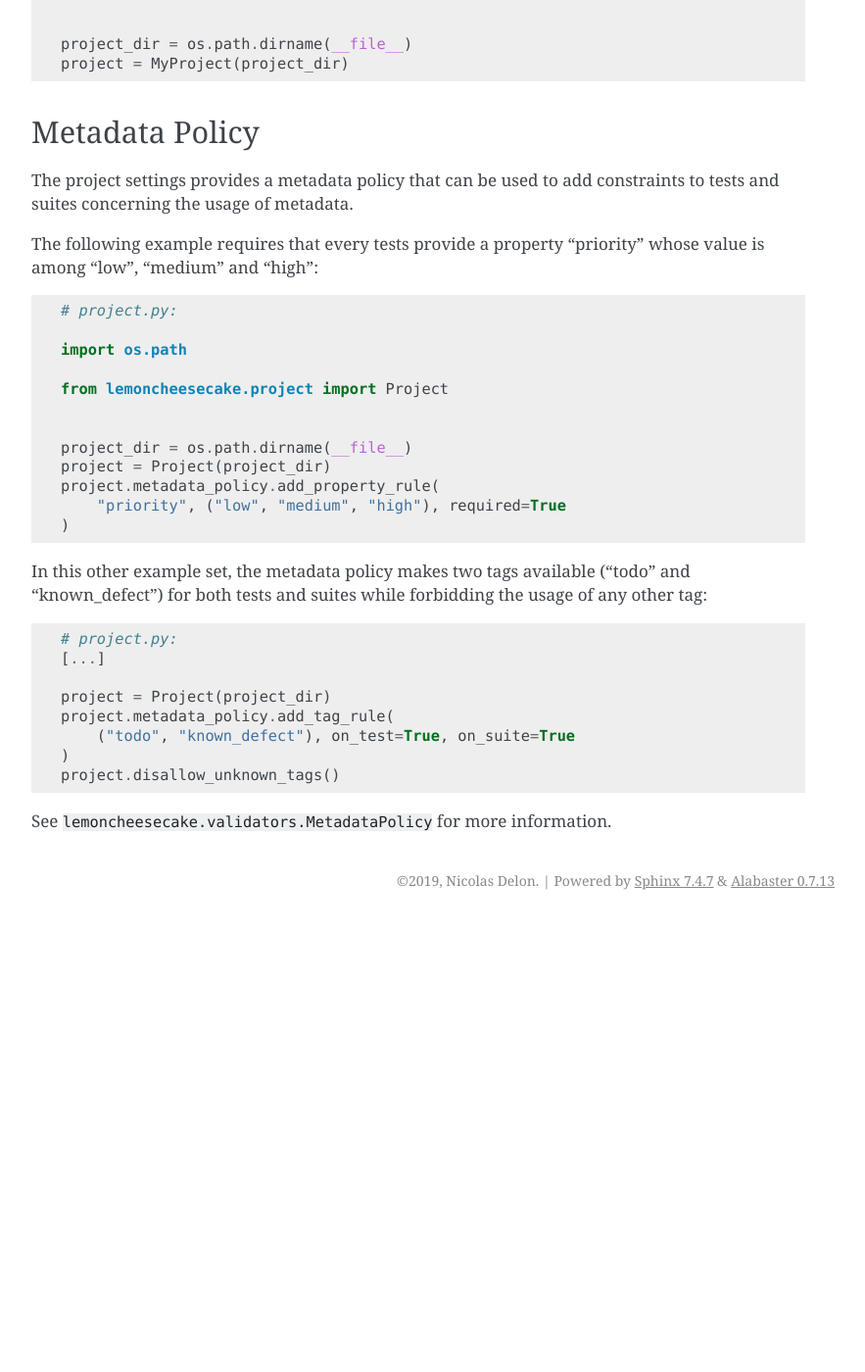
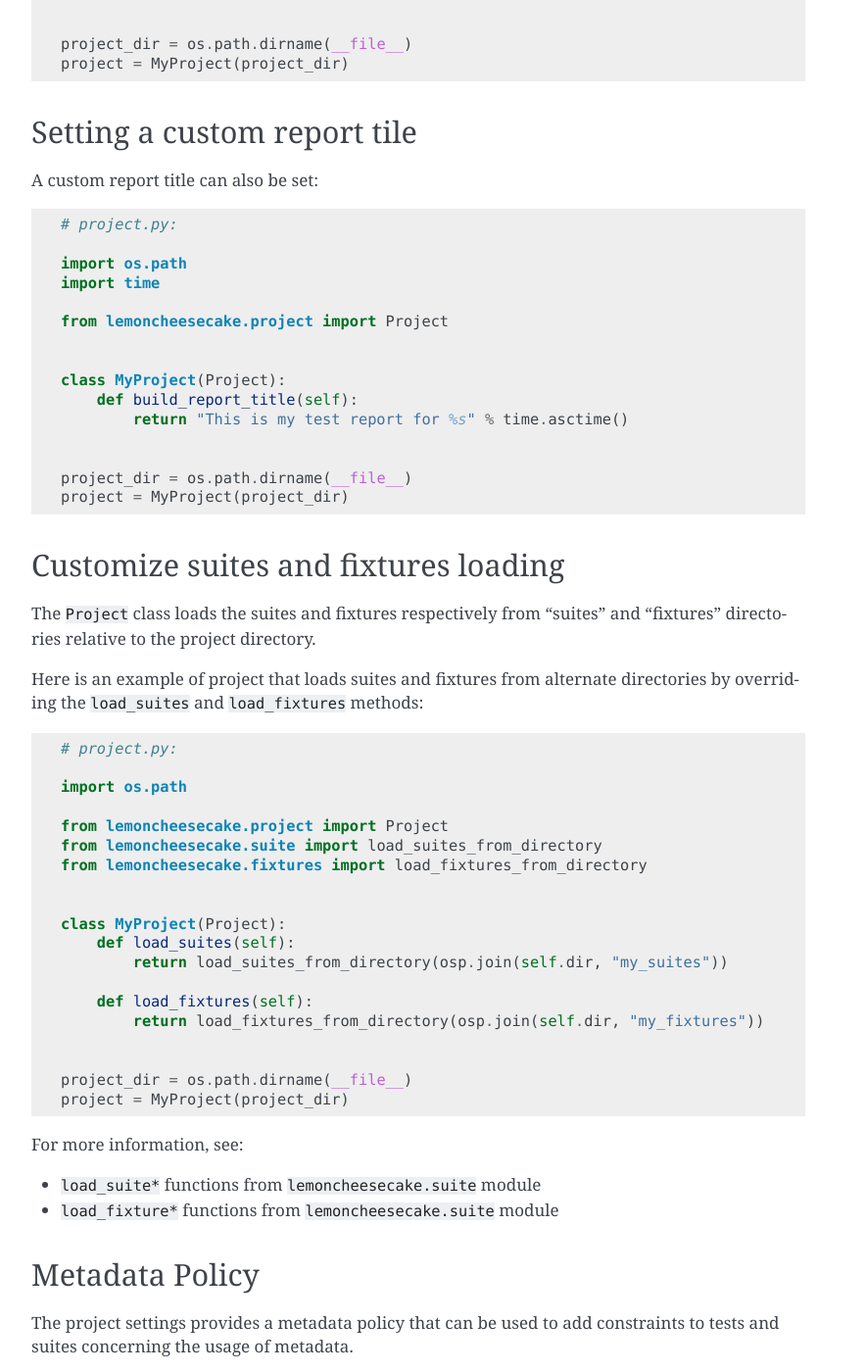
Before and after one commit to lemoncheesecake/lemoncheesecake, a Sphinx documentation site: the page built from doc/project.rst, in a window 1280 px wide and 1400 px high, scrolled down 1904 px. Shown: the whole window at 98% size, without its empty margins (363-1246 px from the left). Built offline with Sphinx 7.4.7, drawn with Linux system fonts in a browser that asks for light colours; before the commit the page ends 2842 px from its top, so only the background shows below that; some of the changed text lies outside the part shown.

Commit message:
Doc: update documentation for Project changes + add a section 'load_suites' and 'load_fixtures' methods

```diff
--- a/doc/project.rst
+++ b/doc/project.rst
@@ -7,8 +7,8 @@ The project file allows the customization of several behaviors of lemoncheesecak
 
 .. _`add CLI args`:
 
-Add custom CLI arguments
-------------------------
+Add custom CLI arguments to lcc run
+-----------------------------------
 
 Custom command line arguments are can be added to ``lcc run``::
 
@@ -85,7 +85,7 @@ Extra key/value pairs can be added to the "Information" section of the report::
 
 
     class MyProject(Project):
-        def get_report_info(self):
+        def build_report_info(self):
             return [
                 ("info1", "value1"),
                 ("info2", "value2")
@@ -94,6 +94,67 @@ Extra key/value pairs can be added to the "Information" section of the report::
 
     project_dir = os.path.dirname(__file__)
     project = MyProject(project_dir)
+
+.. _reporttitle:
+
+Setting a custom report tile
+----------------------------
+
+A custom report title can also be set::
+
+    # project.py:
+
+    import os.path
+    import time
+
+    from lemoncheesecake.project import Project
+
+
+    class MyProject(Project):
+        def build_report_title(self):
+            return "This is my test report for %s" % time.asctime()
+
+
+    project_dir = os.path.dirname(__file__)
+    project = MyProject(project_dir)
+
+.. _loadsuitesandfixtures:
+
+Customize suites and fixtures loading
+-------------------------------------
+
+The ``Project`` class loads the suites and fixtures respectively from "suites" and "fixtures" directories relative to
+the project directory.
+
+Here is an example of project that loads suites and fixtures from alternate directories by overriding the
+``load_suites``  and ``load_fixtures`` methods::
+
+    # project.py:
+
+    import os.path
+
+    from lemoncheesecake.project import Project
+    from lemoncheesecake.suite import load_suites_from_directory
+    from lemoncheesecake.fixtures import load_fixtures_from_directory
+
+
+    class MyProject(Project):
+        def load_suites(self):
+            return load_suites_from_directory(osp.join(self.dir, "my_suites"))
+
+        def load_fixtures(self):
+            return load_fixtures_from_directory(osp.join(self.dir, "my_fixtures"))
+
+
+    project_dir = os.path.dirname(__file__)
+    project = MyProject(project_dir)
+
+
+For more information, see:
+
+- ``load_suite*`` functions from ``lemoncheesecake.suite`` module
+
+- ``load_fixture*`` functions from ``lemoncheesecake.suite`` module
 
 .. _metadatapolicy:
 
```
Also changed, not shown: doc/v1-migration-guide.rst (+11 -1 lines).
